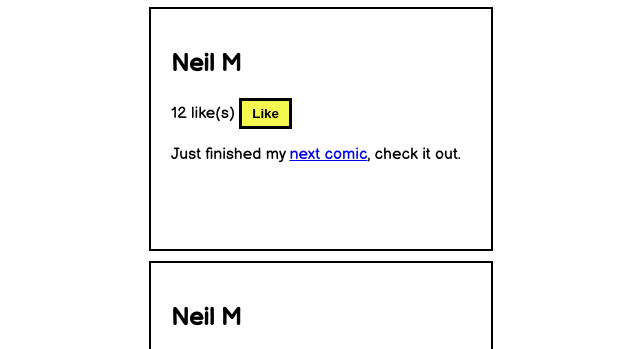
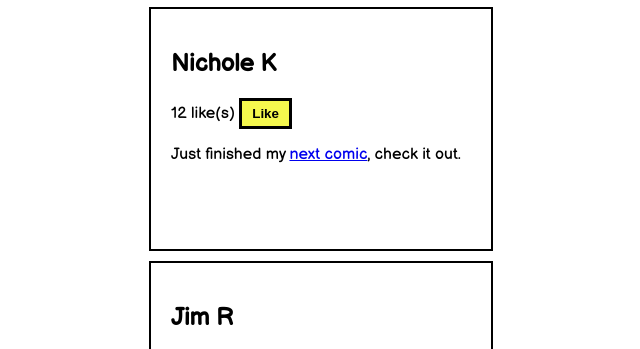
Before and after one commit to Lisdeymar/Likes-Project-PractCore, a plain HTML site: page index.html in a window 1280 px wide. Shown: the part 850-1199 px from the top of the page, without its empty margins (319-959 px from the left). Drawn offline with Linux system fonts and the light colour scheme; a web font is replaced by a local one.

Commit message:
2 commit

```diff
--- a/index.html
+++ b/index.html
@@ -38,7 +38,7 @@
                         </div>
                         <div class="caja">
                             <div class="superiornombre">
-                                <h2>Neil M</h2>
+                                <h2>Nichole K</h2>
                                 <div class="likes">
                                     <span id="post">12 like(s)</span>
                                     <button class="likebut" onclick="like(0)">Like</button>
@@ -48,7 +48,7 @@
                         </div>
                         <div class="caja">
                             <div class="superiornombre">
-                                <h2>Neil M</h2>
+                                <h2>Jim R</h2>
                                 <div class="likes">
                                     <span id="post">9 like(s)</span>
                                     <button class="likebut" onclick="like(0)">Like</button>
```
